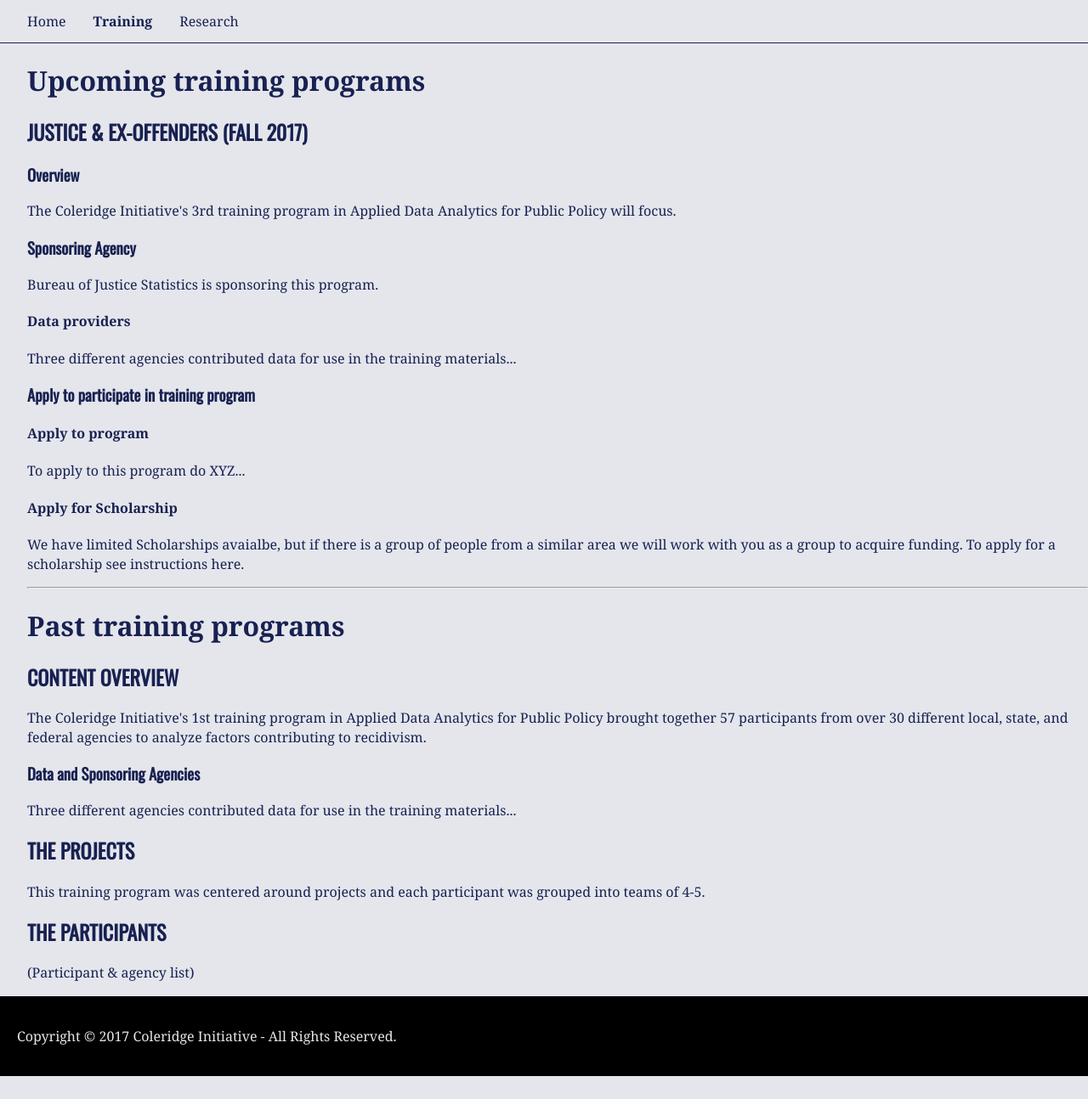
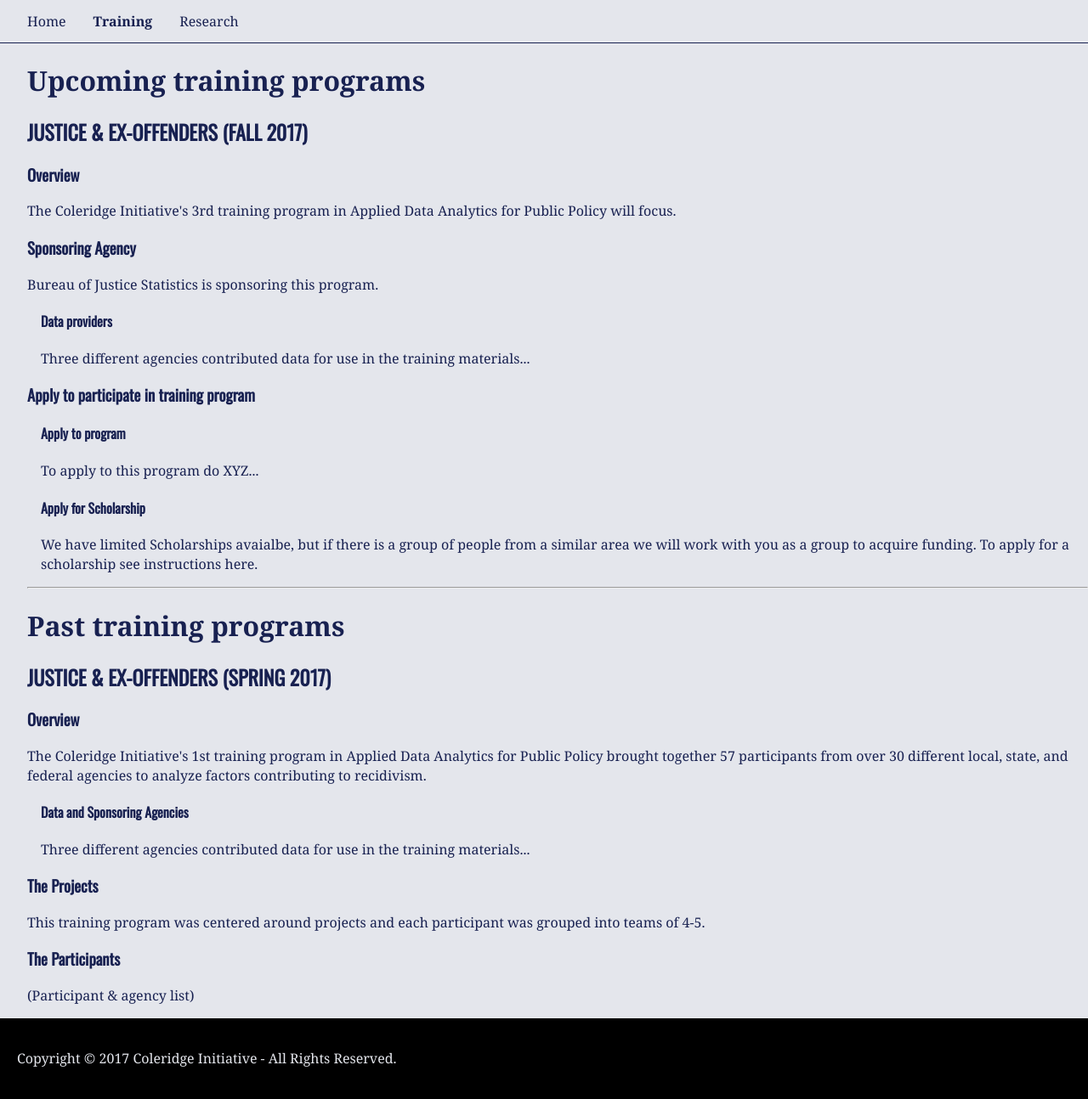
Before and after one commit to NYU-CI/coleridge, a Jekyll site: the page built from training.html, in a window 1280 px wide. Shown: the whole page at 85% size. Built offline with Jekyll 4.4.1, drawn with Linux system fonts in a browser that asks for light colours; Markdown is read by kramdown in place of the engine named in the settings; before the commit the page ends 1267 px from its top, so only the background shows below that.

Commit message:
Added indentation to h4 elements

```diff
--- a/_data/past_trainings.yml
+++ b/_data/past_trainings.yml
@@ -1,23 +1,25 @@
-- section: Content Overview
-  class: content-overview
-  subsections:
-    - title: ""
-      paragraphs:
-        - "The Coleridge Initiative's 1st training program in Applied Data Analytics for Public Policy brought together 57 participants from over 30 different local, state, and federal agencies to analyze factors contributing to recidivism."
-    - title: Data and Sponsoring Agencies
-      paragraphs:
-        - "Three different agencies contributed data for use in the training materials..."
+- training: Justice & Ex-offenders (Spring 2017)
+  sections:
+  - section: Overview
+    class: content-overview
+    subsections:
+      - title: ""
+        paragraphs:
+          - "The Coleridge Initiative's 1st training program in Applied Data Analytics for Public Policy brought together 57 participants from over 30 different local, state, and federal agencies to analyze factors contributing to recidivism."
+      - title: Data and Sponsoring Agencies
+        paragraphs:
+          - "Three different agencies contributed data for use in the training materials..."
 
-- section: The Projects
-  class: projects
-  subsections:
-    - title: ""
-      paragraphs:
-        - "This training program was centered around projects and each participant was grouped into teams of 4-5."
+  - section: The Projects
+    class: projects
+    subsections:
+      - title: ""
+        paragraphs:
+          - "This training program was centered around projects and each participant was grouped into teams of 4-5."
 
-- section: The Participants
-  class: participants
-  subsections:
-    - title: ""
-      paragraphs:
-        - "(Participant & agency list)"
+  - section: The Participants
+    class: participants
+    subsections:
+      - title: ""
+        paragraphs:
+          - "(Participant & agency list)"
--- a/assets/css/main.css
+++ b/assets/css/main.css
@@ -27,6 +27,14 @@
 
 h3 {
   font-family: 'Oswald', sans-serif;
+}
+
+h4 {
+  font-family: 'Oswald', sans-serif;
+}
+
+.indent {
+  margin: 16px;
 }
 /* Site End */
 
@@ -131,6 +139,29 @@
   display: inline-block;
 }
 
+/*
+.directors:after {
+    content: "";
+    display: table;
+    clear: both;
+}
+.directors > div {
+    float: left;
+    width: 33.33%;
+    border: 1px solid red;
+    box-sizing: border-box;
+    text-align: center;
+}
+@media (max-width: 480px) {
+    .directors > div {
+        float: none;
+        width: 100%;
+    }
+}
+*/
+
+
+
 .director {
   float: left;
   width: 360px;
--- a/training.html
+++ b/training.html
@@ -9,23 +9,40 @@
   {% for section in training.sections %}
     <h3>{{section.section}}</h3>
     {% for subsection in section.subsections %}
-      {% if subsection.title != "" %}<h4>{{subsection.title}}</h4>{% endif %}
+      {% if subsection.title != "" %}
+        <div class="indent">
+          <h4>{{subsection.title}}</h4>
+      {% else %}
+        <div>
+      {% endif %}
         {% for paragraph in subsection.paragraphs %}
           <p>{{paragraph}}</p>
         {% endfor %}
+        </div>
     {% endfor %}
   {% endfor %}
 </div>
 {% endfor %}
+
 <hr>
+
 <h1>Past training programs</h1>
-{% for section in site.data.past_trainings %}
+{% for training in site.data.past_trainings %}
 <div class="{{section.class}}">
-  <h2>{{section.section}}</h2>
+  <h2>{{training.training}}<h2>
+  {% for section in training.sections %}
+    <h3>{{section.section}}</h3>
     {% for subsection in section.subsections %}
-    {% if subsection.title != "" %}<h3>{{subsection.title}}</h3>{% endif %}
+      {% if subsection.title != "" %}
+        <div class="indent">
+          <h4>{{subsection.title}}</h4>
+      {% else %}
+        <div>
+      {% endif %}
         {% for paragraph in subsection.paragraphs %}
           <p>{{paragraph}}</p>
+        {% endfor %}
+        </div>
     {% endfor %}
   {% endfor %}
 </div>
```
Lines whose indentation alone changed are shown as unchanged.
